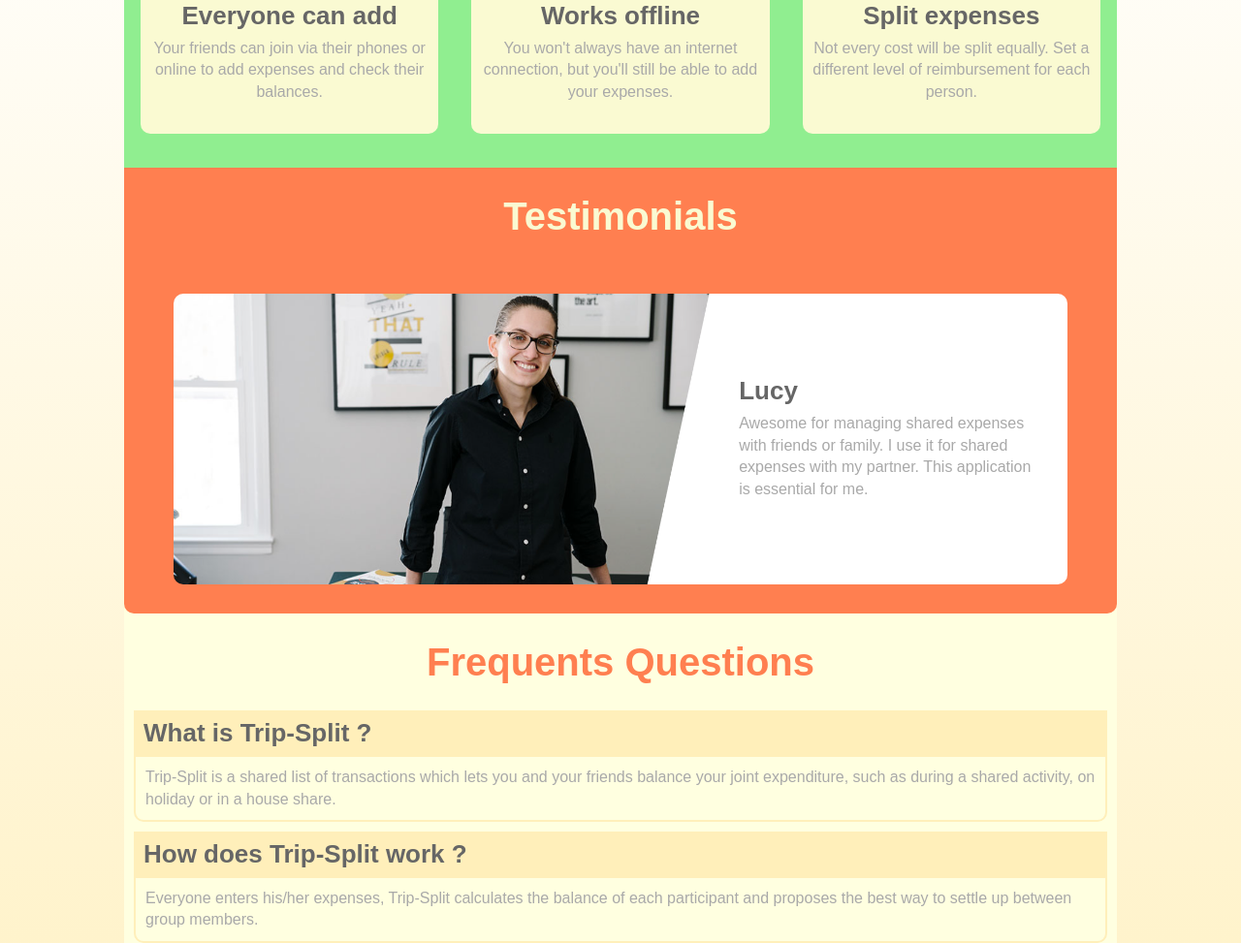
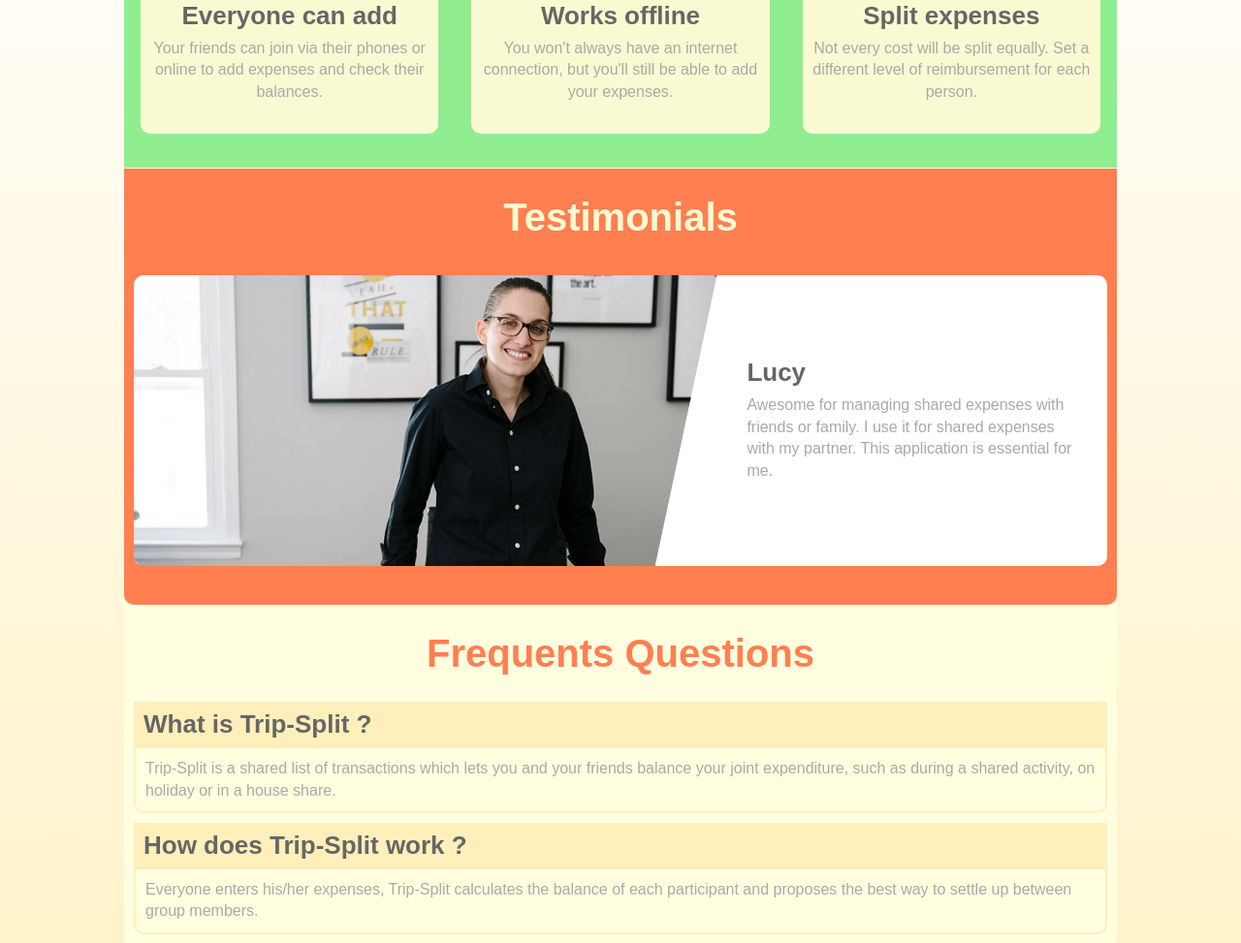
Before and after one commit to Haja-andri/Build-Week-Trip-Split, a plain HTML site: page index.html in a window 1280 px wide. Shown: the part 1824-2797 px from the top of the page at 97% size. Drawn offline with nearby package versions, Linux system fonts and the light colour scheme; a web font is replaced by a local one.

Commit message:
Updated testimonial to use Flex box overflow feature and slide right to see other testimonials

```diff
--- a/Components/Works/Works.js
+++ b/Components/Works/Works.js
@@ -14,18 +14,17 @@ steps.forEach(step => {
     // Add an eventlistner for mouse over
     step.addEventListener('mouseover', ()=>{
         updateIllus(currentStep);
+        //currentSpan.style.color = '#fff';
     });
 
 })
 
 function updateIllus(currentStep){
-    //console.log (`Went over ${currentStep}`);
     // get the list of images
     let images = document.querySelectorAll('.illustration.steps img')
     images.forEach(img =>{
         img.classList.remove('show');
     })
     let illusStep = document.querySelector(`[data-step="${currentStep}"]`);
-    //illusStep.classList.add('show');
     illusStep.classList.add('show');
 }
--- a/LESS/index.less
+++ b/LESS/index.less
@@ -203,6 +203,10 @@ html, body {
   }
 }
 
+.line {
+  height: 1px;
+}
+
 button {
   background-color: coral;
   padding: 1rem 3rem;
@@ -224,7 +228,7 @@ button {
     width: 40%;
     span {
       padding-right: .5rem;
-      color: coral;
+      color: #ff7f50;
     }
     p {
       padding-bottom: 2.2rem;
@@ -257,7 +261,38 @@ button {
         }
     }
   }
+}
 
+.overflow {
+  list-style: none;
+  padding: 0;
+  display: flex;
+  width: 100%;
+  overflow-x: auto;
+  padding: 1rem;
+
+  .testimonial-container {
+    flex-shrink: 0;
+    flex-grow: 1;
+    display: flex;
+    justify-content: center;
+    align-items: center;
+    border-radius: .8rem;
+    width: 100%;
+    @media screen and (max-width: 900px) {
+      flex-direction: column;
+    }
+
+
+    &.testimonial-container:not(:last-of-type) {
+      margin-right: 12px;
+    }
+  }
+
+  &::after {
+    content: '';
+    flex: 0 0 12px;
+  }
 }
 
 .row.hide {
@@ -326,14 +361,6 @@ section.testimonials {
     color: lightgoldenrodyellow;
   }
 }
-.testimonial-container {
-  display: flex;
-  border-radius: .8rem;
-  max-width: 90%;
-  @media screen and (max-width: 900px) {
-    flex-direction: column;
-  }
-}
 
 .testimonial-photo {
   background-image: url("/img/testimonials/lucy-large.png");
@@ -347,6 +374,8 @@ section.testimonials {
     border-top-left-radius: 1rem;
     border-top-right-radius: 1rem;
     border-bottom-left-radius: 0rem;
+    width: 100%;
+    margin-bottom: 1px;
     }
 }
 
--- a/index.html
+++ b/index.html
@@ -117,11 +117,33 @@
                 </div>
         </div>
     </section>
+    <div class="line"></div>
     <section class="testimonials">
         <div class="row inter">
             <h1>Testimonials</h1>
         </div>
-        <div class="row">
+        <div class="overflow">
+            <div class="testimonial-container">
+                <div class="testimonial-photo"></div>
+                <div class="testimonial-text">
+                    <h3>Lucy</h3>
+                    <p>Awesome for managing shared expenses with friends or family. I use it for shared expenses with my partner. This application is essential for me.</p>
+                </div>
+            </div>
+            <div class="testimonial-container">
+                <div class="testimonial-photo"></div>
+                <div class="testimonial-text">
+                    <h3>Lucy</h3>
+                    <p>Awesome for managing shared expenses with friends or family. I use it for shared expenses with my partner. This application is essential for me.</p>
+                </div>
+            </div>
+            <div class="testimonial-container">
+                <div class="testimonial-photo"></div>
+                <div class="testimonial-text">
+                    <h3>Lucy</h3>
+                    <p>Awesome for managing shared expenses with friends or family. I use it for shared expenses with my partner. This application is essential for me.</p>
+                </div>
+            </div>
             <div class="testimonial-container">
                 <div class="testimonial-photo"></div>
                 <div class="testimonial-text">
```
Also changed, not shown: CSS/index.css.
